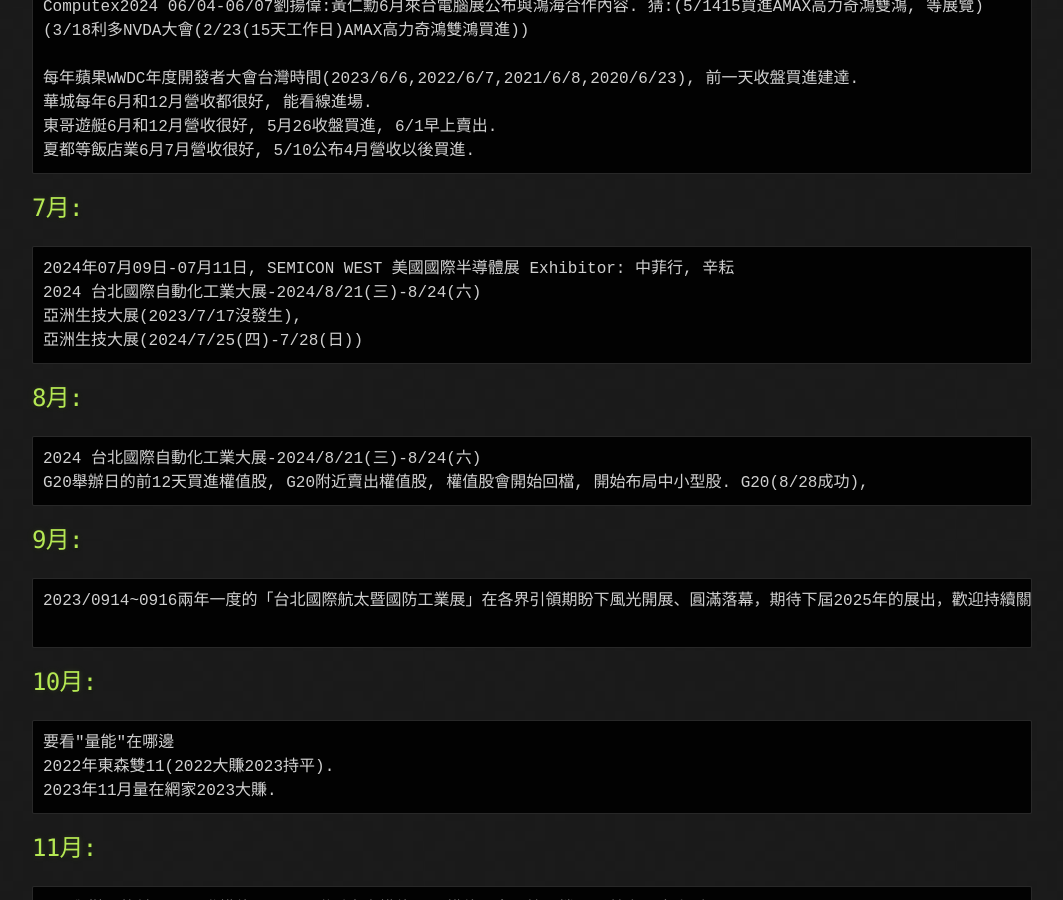
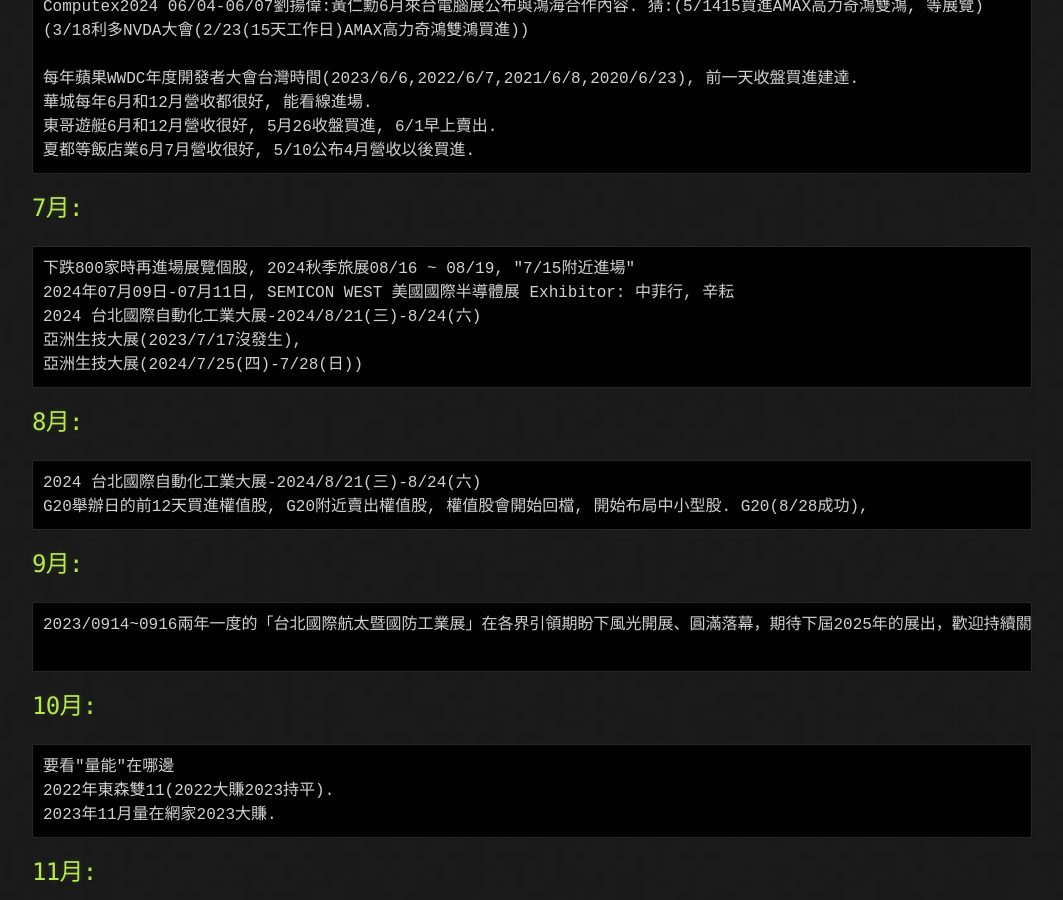
Before and after one commit to lepg5487/Stock_God, a Jekyll site: the page built from experience.md, in a window 1280 px wide and 900 px high, scrolled down 3184 px. Shown: the whole window, without its empty margins (108-1171 px from the left). Built offline with Jekyll 4.4.1, drawn with Linux system fonts in a browser that asks for light colours; our own code applies the rules of GitHub Pages for plain Markdown files.

Commit message:
Update experience.md

````diff
--- a/experience.md
+++ b/experience.md
@@ -124,6 +124,7 @@
 ```
 ## 7月:
 ```
+下跌800家時再進場展覽個股, 2024秋季旅展08/16 ~ 08/19, "7/15附近進場"
 2024年07月09日-07月11日, SEMICON WEST 美國國際半導體展 Exhibitor: 中菲行, 辛耘
 2024 台北國際自動化工業大展-2024/8/21(三)-8/24(六)
 亞洲生技大展(2023/7/17沒發生),
````
